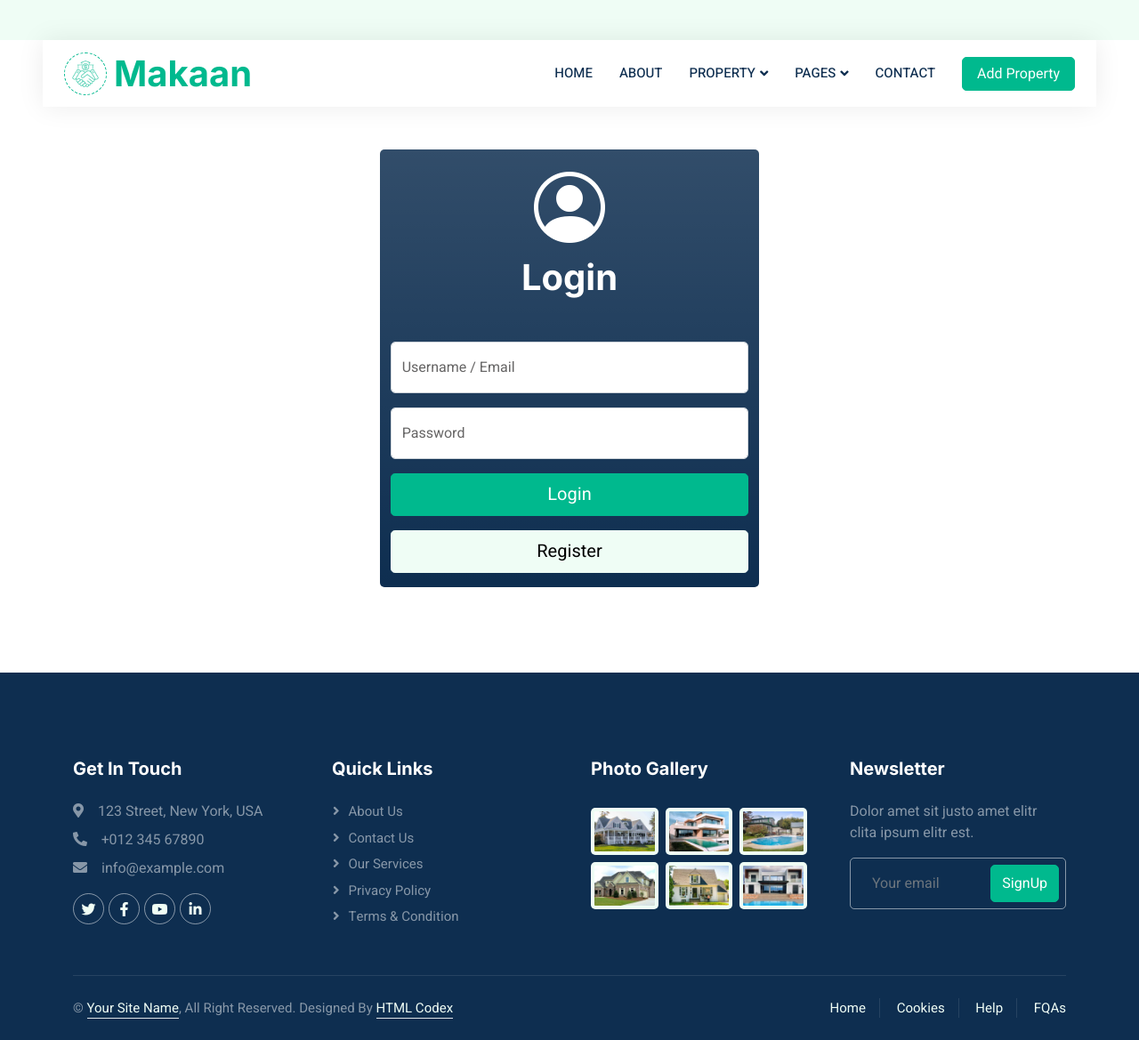
After one commit to MTTasin/real_estate_web_application, a Django app: page /login/ in a window 1280 px wide. The commit adds this page. Shown: the whole page at 89% size. Run offline with Django 5.2, Linux system fonts and the light colour scheme; some libraries are stand-ins or nearby versions.

Commit message:
Added login page

```diff
--- a/main/views.py
+++ b/main/views.py
@@ -25,3 +25,6 @@ def testimonial(request):
 
 def custom_404(request, exception=None):
     return render(request, '404.html', status=404)
+
+def login(request):
+    return render(request, 'login.html')
--- a/real_estate/settings.py
+++ b/real_estate/settings.py
@@ -25,7 +25,7 @@ STATIC_DIR = os.path.join(BASE_DIR, 'media/static')
 SECRET_KEY = 'django-insecure-_mgt@t0fbw6doca1#v=)6wxs#)^y)id3sx55pv8w0-q(&gr%^r'
 
 # SECURITY WARNING: don't run with debug turned on in production!
-DEBUG = False
+DEBUG = True
 
 ALLOWED_HOSTS = ['*']
 
@@ -123,7 +123,7 @@ USE_TZ = True
 STATIC_URL = '/media/static/'
 STATIC_ROOT = os.path.join(BASE_DIR, 'static/')
 MEDIA_ROOT = os.path.join(BASE_DIR, 'media/') # Directory where uploaded media is saved.
-MEDIA_URL = '/media/' # Public URL at the browser
+MEDIA_URL = 'media/' # Public URL at the browser
 STATICFILES_DIRS = [STATIC_DIR,]
 
 # Default primary key field type
--- a/real_estate/urls.py
+++ b/real_estate/urls.py
@@ -30,6 +30,8 @@ urlpatterns = [
     path("propertylist/", views.propertylist, name="propertylist"),
     path("propertyagent/", views.propertyagent, name="propertyagent"),
     path("testimonial/", views.testimonial, name="testimonial"),
+    path("404/", views.custom_404, name="404"),
+    path("login/", views.login, name="login"),
     path("__reload__/", include("django_browser_reload.urls")),
 ]+ static(settings.MEDIA_URL, document_root=settings.MEDIA_ROOT)
 
--- a/templates/about.html
+++ b/templates/about.html
@@ -71,7 +71,7 @@
                             <a href="#" class="nav-link dropdown-toggle" data-bs-toggle="dropdown">Pages</a>
                             <div class="dropdown-menu rounded-0 m-0">
                                 <a href="{% url 'testimonial' %}" class="dropdown-item">Testimonial</a>
-                                <a href="404.html" class="dropdown-item">404 Error</a>
+                                <a href="{% url '404' %}" class="dropdown-item">404 Error</a>
                             </div>
                         </div>
                         <a href="{% url 'contact' %}" class="nav-item nav-link">Contact</a>
--- a/templates/contact.html
+++ b/templates/contact.html
@@ -71,7 +71,7 @@
                             <a href="#" class="nav-link dropdown-toggle" data-bs-toggle="dropdown">Pages</a>
                             <div class="dropdown-menu rounded-0 m-0">
                                 <a href="{% url 'testimonial' %}" class="dropdown-item">Testimonial</a>
-                                <a href="404.html" class="dropdown-item">404 Error</a>
+                                <a href="{% url '404' %}" class="dropdown-item">404 Error</a>
                             </div>
                         </div>
                         <a href="{% url 'contact' %}" class="nav-item nav-link active">Contact</a>
--- a/templates/index.html
+++ b/templates/index.html
@@ -70,7 +70,7 @@
                             <a href="#" class="nav-link dropdown-toggle" data-bs-toggle="dropdown">Pages</a>
                             <div class="dropdown-menu rounded-0 m-0">
                                 <a href="{% url 'testimonial' %}" class="dropdown-item">Testimonial</a>
-                                <a href="404.html" class="dropdown-item">404 Error</a>
+                                <a href="{% url '404' %}" class="dropdown-item">404 Error</a>
                             </div>
                         </div>
                         <a href="{% url 'contact' %}" class="nav-item nav-link">Contact</a>
--- /dev/null
+++ b/templates/login.html
@@ -0,0 +1,224 @@
+<!DOCTYPE html>
+{% load static %}
+<html lang="en">
+
+<head>
+    <meta charset="utf-8">
+    <title>Makaan</title>
+    <meta content="width=device-width, initial-scale=1.0" name="viewport">
+    <meta content="" name="keywords">
+    <meta content="" name="description">
+
+    <!-- Favicon -->
+    <link href="{% static 'img/favicon.ico' %}" rel="icon">
+
+    <!-- Google Web Fonts -->
+    <link rel="preconnect" href="https://fonts.googleapis.com">
+    <link rel="preconnect" href="https://fonts.gstatic.com" crossorigin>
+    <link href="https://fonts.googleapis.com/css2?family=Heebo:wght@400;500;600&family=Inter:wght@700;800&display=swap"
+        rel="stylesheet">
+
+    <!-- Icon Font Stylesheet -->
+    <link href="https://cdnjs.cloudflare.com/ajax/libs/font-awesome/5.10.0/css/all.min.css" rel="stylesheet">
+    <link href="https://cdn.jsdelivr.net/npm/bootstrap-icons@1.4.1/font/bootstrap-icons.css" rel="stylesheet">
+
+    <!-- Libraries Stylesheet -->
+    <link href="{% static 'lib/animate/animate.min.css' %}" rel="stylesheet">
+    <link href="{% static 'lib/owlcarousel/assets/owl.carousel.min.css' %}" rel="stylesheet">
+
+    <!-- Customized Bootstrap Stylesheet -->
+    <link href="{% static 'css/bootstrap.min.css' %}" rel="stylesheet">
+
+    <!-- Template Stylesheet -->
+    <link href="{% static 'css/style.css' %}" rel="stylesheet">
+</head>
+
+<body>
+    <div class="container-xxl bg-white p-0">
+        <!-- Spinner Start -->
+        <div id="spinner"
+            class="show bg-white position-fixed translate-middle w-100 vh-100 top-50 start-50 d-flex align-items-center justify-content-center">
+            <div class="spinner-border text-primary" style="width: 3rem; height: 3rem;" role="status">
+                <span class="sr-only">Loading...</span>
+            </div>
+        </div>
+        <!-- Spinner End -->
+
+        <!-- Navbar Start -->
+        <div class="container-fluid nav-bar bg-transparent">
+            <nav class="navbar navbar-expand-lg bg-white navbar-light py-0 px-4">
+                <a href="{% url 'index' %}" class="navbar-brand d-flex align-items-center text-center">
+                    <div class="icon p-2 me-2">
+                        <img class="img-fluid" src="{% static 'img/icon-deal.png' %}" alt="Icon"
+                            style="width: 30px; height: 30px;">
+                    </div>
+                    <h1 class="m-0 text-primary">Makaan</h1>
+                </a>
+                <button type="button" class="navbar-toggler" data-bs-toggle="collapse" data-bs-target="#navbarCollapse">
+                    <span class="navbar-toggler-icon"></span>
+                </button>
+                <div class="collapse navbar-collapse" id="navbarCollapse">
+                    <div class="navbar-nav ms-auto">
+                        <a href="{% url 'index' %}" class="nav-item nav-link">Home</a>
+                        <a href="{% url 'about' %}" class="nav-item nav-link">About</a>
+                        <div class="nav-item dropdown">
+                            <a href="#" class="nav-link dropdown-toggle" data-bs-toggle="dropdown">Property</a>
+                            <div class="dropdown-menu rounded-0 m-0">
+                                <a href="{% url 'propertylist' %}" class="dropdown-item">Property List</a>
+                                <a href="{% url 'propertytype' %}" class="dropdown-item">Property Type</a>
+                                <a href="{% url 'propertyagent' %}" class="dropdown-item">Property Agent</a>
+                            </div>
+                        </div>
+                        <div class="nav-item dropdown">
+                            <a href="#" class="nav-link dropdown-toggle" data-bs-toggle="dropdown">Pages</a>
+                            <div class="dropdown-menu rounded-0 m-0">
+                                <a href="{% url 'testimonial' %}" class="dropdown-item">Testimonial</a>
+                                <a href="{% url '404' %}" class="dropdown-item">404 Error</a>
+                            </div>
+                        </div>
+                        <a href="{% url 'contact' %}" class="nav-item nav-link">Contact</a>
+                    </div>
+                    <a href="" class="btn btn-primary px-3 d-none d-lg-flex">Add Property</a>
+                </div>
+            </nav>
+        </div>
+        <!-- Navbar End -->
+
+        <div class="container-xxl py-5">
+            <div class="row">
+                <div class="col-lg-4 offset-lg-4 wow fadeInUp bg-dark bg-gradient rounded" style="padding-top: 70px;" data-wow-delay="0.1s">
+                    <i class="bi bi-person-circle display-1 text-white mb-4 position-absolute start-50 translate-middle"></i>
+                    <h1 class="text-center mb-5 text-white" style="margin-top: 50px;">Login</h1>
+
+            <form method="post" enctype="multipart/form-data">
+                {% csrf_token %}
+                <div class="form-floating mb-3">
+                    <input type="text" class="form-control" name="username" id="username" placeholder="Username/email" />
+                    <label for="username">Username / Email</label>
+                </div>
+                <div class="form-floating mb-3">
+                    <input type="password" class="form-control" name="password" id="password" placeholder="Password" />
+                    <label for="password">Password</label>
+                </div>
+                <div class="text-center">
+                    <button type="submit" class="btn btn-lg btn-primary w-100 mb-3">Login</button>
+                    <a href="" class="btn btn-lg btn-light w-100 mb-3">Register</a>
+                </div>
+                </div>
+            </div>
+        </div>
+
+
+
+
+
+
+
+
+
+        <footer>
+            <!-- Footer Start -->
+            <div class="container-fluid bg-dark text-white-50 footer pt-5 mt-5 wow fadeIn" data-wow-delay="0.1s">
+                <div class="container py-5">
+                    <div class="row g-5">
+                        <div class="col-lg-3 col-md-6">
+                            <h5 class="text-white mb-4">Get In Touch</h5>
+                            <p class="mb-2"><i class="fa fa-map-marker-alt me-3"></i>123 Street, New York, USA</p>
+                            <p class="mb-2"><i class="fa fa-phone-alt me-3"></i>+012 345 67890</p>
+                            <p class="mb-2"><i class="fa fa-envelope me-3"></i>info@example.com</p>
+                            <div class="d-flex pt-2">
+                                <a class="btn btn-outline-light btn-social" href=""><i class="fab fa-twitter"></i></a>
+                                <a class="btn btn-outline-light btn-social" href=""><i
+                                        class="fab fa-facebook-f"></i></a>
+                                <a class="btn btn-outline-light btn-social" href=""><i class="fab fa-youtube"></i></a>
+                                <a class="btn btn-outline-light btn-social" href=""><i
+                                        class="fab fa-linkedin-in"></i></a>
+                            </div>
+                        </div>
+                        <div class="col-lg-3 col-md-6">
+                            <h5 class="text-white mb-4">Quick Links</h5>
+                            <a class="btn btn-link text-white-50" href="">About Us</a>
+                            <a class="btn btn-link text-white-50" href="">Contact Us</a>
+                            <a class="btn btn-link text-white-50" href="">Our Services</a>
+                            <a class="btn btn-link text-white-50" href="">Privacy Policy</a>
+                            <a class="btn btn-link text-white-50" href="">Terms & Condition</a>
+                        </div>
+                        <div class="col-lg-3 col-md-6">
+                            <h5 class="text-white mb-4">Photo Gallery</h5>
+                            <div class="row g-2 pt-2">
+                                <div class="col-4">
+                                    <img class="img-fluid rounded bg-light p-1" src="{% static 'img/property-1.jpg' %}"
+                                        alt="">
+                                </div>
+                                <div class="col-4">
+                                    <img class="img-fluid rounded bg-light p-1" src="{% static 'img/property-2.jpg' %}"
+                                        alt="">
+                                </div>
+                                <div class="col-4">
+                                    <img class="img-fluid rounded bg-light p-1" src="{% static 'img/property-3.jpg' %}"
+                                        alt="">
+                                </div>
+                                <div class="col-4">
+                                    <img class="img-fluid rounded bg-light p-1" src="{% static 'img/property-4.jpg' %}"
+                                        alt="">
+                                </div>
+                                <div class="col-4">
+                                    <img class="img-fluid rounded bg-light p-1" src="{% static 'img/property-5.jpg' %}"
+                                        alt="">
+                                </div>
+                                <div class="col-4">
+                                    <img class="img-fluid rounded bg-light p-1" src="{% static 'img/property-6.jpg' %}"
+                                        alt="">
+                                </div>
+                            </div>
+                        </div>
+                        <div class="col-lg-3 col-md-6">
+                            <h5 class="text-white mb-4">Newsletter</h5>
+                            <p>Dolor amet sit justo amet elitr clita ipsum elitr est.</p>
+                            <div class="position-relative mx-auto" style="max-width: 400px;">
+                                <input class="form-control bg-transparent w-100 py-3 ps-4 pe-5" type="text"
+                                    placeholder="Your email">
+                                <button type="button"
+                                    class="btn btn-primary py-2 position-absolute top-0 end-0 mt-2 me-2">SignUp</button>
+                            </div>
+                        </div>
+                    </div>
+                </div>
+                <div class="container">
+                    <div class="copyright">
+                        <div class="row">
+                            <div class="col-md-6 text-center text-md-start mb-3 mb-md-0">
+                                &copy; <a class="border-bottom" href="#">Your Site Name</a>, All Right Reserved.
+
+                                <!--/*** This template is free as long as you keep the footer author’s credit link/attribution link/backlink. If you'd like to use the template without the footer author’s credit link/attribution link/backlink, you can purchase the Credit Removal License from "https://htmlcodex.com/credit-removal". Thank you for your support. ***/-->
+                                Designed By <a class="border-bottom" href="https://htmlcodex.com">HTML Codex</a>
+                            </div>
+                            <div class="col-md-6 text-center text-md-end">
+                                <div class="footer-menu">
+                                    <a href="">Home</a>
+                                    <a href="">Cookies</a>
+                                    <a href="">Help</a>
+                                    <a href="">FQAs</a>
+                                </div>
+                            </div>
+                        </div>
+                    </div>
+                </div>
+            </div>
+            <!-- Footer End -->
+        </footer>
+        <!-- Back to Top -->
+        <a href="#" class="btn btn-lg btn-primary btn-lg-square back-to-top"><i class="bi bi-arrow-up"></i></a>
+    </div>
+    <script src="https://code.jquery.com/jquery-3.4.1.min.js"></script>
+    <script src="https://cdn.jsdelivr.net/npm/bootstrap@5.0.0/dist/js/bootstrap.bundle.min.js"></script>
+    <script src="{% static 'lib/wow/wow.min.js' %}"></script>
+    <script src="{% static 'lib/easing/easing.min.js' %}"></script>
+    <script src="{% static 'lib/waypoints/waypoints.min.js' %}"></script>
+    <script src="{% static 'lib/owlcarousel/owl.carousel.min.js' %}"></script>
+
+    <!-- Template Javascript -->
+    <script src="{% static 'js/main.js' %}"></script>
+</body>
+
+</html>
--- a/templates/property-agent.html
+++ b/templates/property-agent.html
@@ -71,7 +71,7 @@
                             <a href="#" class="nav-link dropdown-toggle" data-bs-toggle="dropdown">Pages</a>
                             <div class="dropdown-menu rounded-0 m-0">
                                 <a href="{% url 'testimonial' %}" class="dropdown-item">Testimonial</a>
-                                <a href="404.html" class="dropdown-item">404 Error</a>
+                                <a href="{% url '404' %}" class="dropdown-item">404 Error</a>
                             </div>
                         </div>
                         <a href="{% url 'contact' %}" class="nav-item nav-link">Contact</a>
--- a/templates/property-list.html
+++ b/templates/property-list.html
@@ -71,7 +71,7 @@
                             <a href="#" class="nav-link dropdown-toggle" data-bs-toggle="dropdown">Pages</a>
                             <div class="dropdown-menu rounded-0 m-0">
                                 <a href="{% url 'testimonial' %}" class="dropdown-item">Testimonial</a>
-                                <a href="404.html" class="dropdown-item">404 Error</a>
+                                <a href="{% url '404' %}" class="dropdown-item">404 Error</a>
                             </div>
                         </div>
                         <a href="{% url 'contact' %}" class="nav-item nav-link">Contact</a>
--- a/templates/property-type.html
+++ b/templates/property-type.html
@@ -71,7 +71,7 @@
                             <a href="#" class="nav-link dropdown-toggle" data-bs-toggle="dropdown">Pages</a>
                             <div class="dropdown-menu rounded-0 m-0">
                                 <a href="{% url 'testimonial' %}" class="dropdown-item">Testimonial</a>
-                                <a href="404.html" class="dropdown-item">404 Error</a>
+                                <a href="{% url '404' %}" class="dropdown-item">404 Error</a>
                             </div>
                         </div>
                         <a href="{% url 'contact' %}" class="nav-item nav-link">Contact</a>
--- a/templates/testimonial.html
+++ b/templates/testimonial.html
@@ -71,7 +71,7 @@
                             <a href="#" class="nav-link dropdown-toggle active" data-bs-toggle="dropdown">Pages</a>
                             <div class="dropdown-menu rounded-0 m-0">
                                 <a href="{% url 'testimonial' %}" class="dropdown-item active">Testimonial</a>
-                                <a href="404.html" class="dropdown-item">404 Error</a>
+                                <a href="{% url '404' %}" class="dropdown-item">404 Error</a>
                             </div>
                         </div>
                         <a href="{% url 'contact' %}" class="nav-item nav-link">Contact</a>
```
